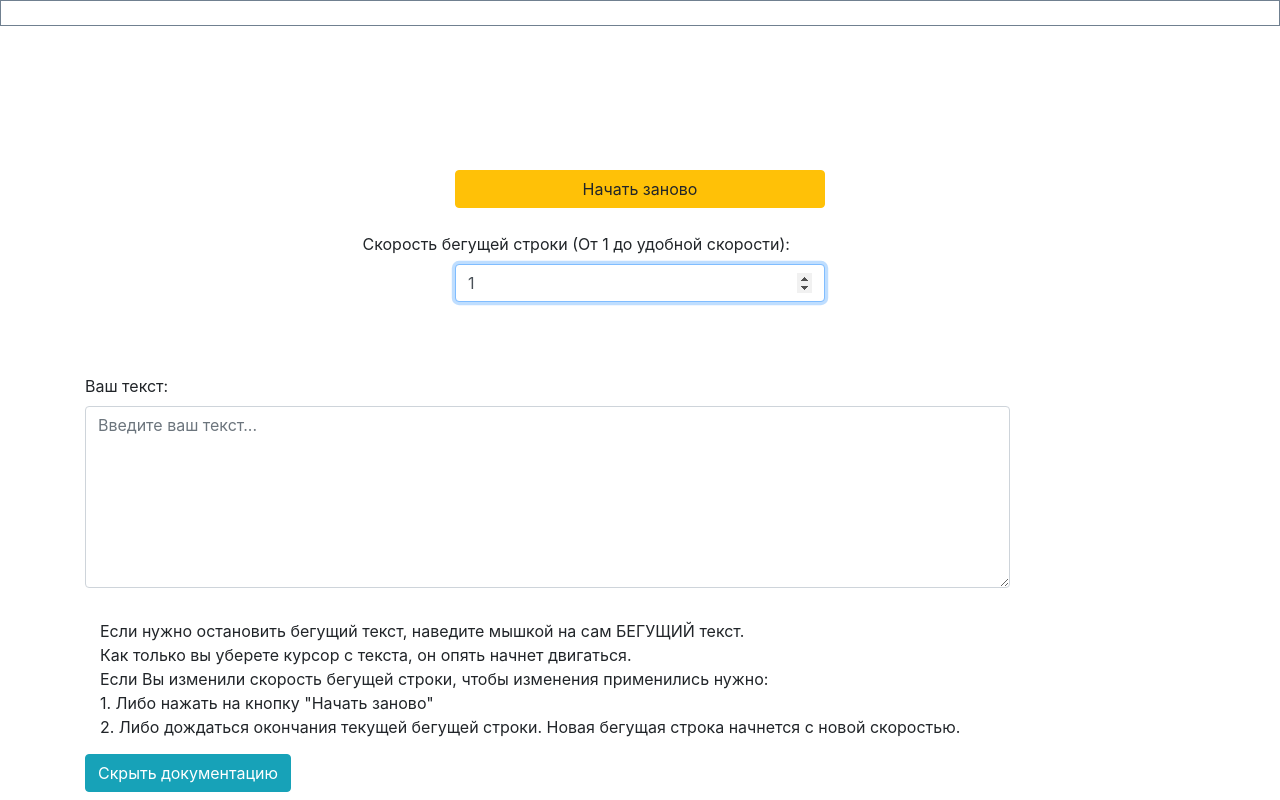
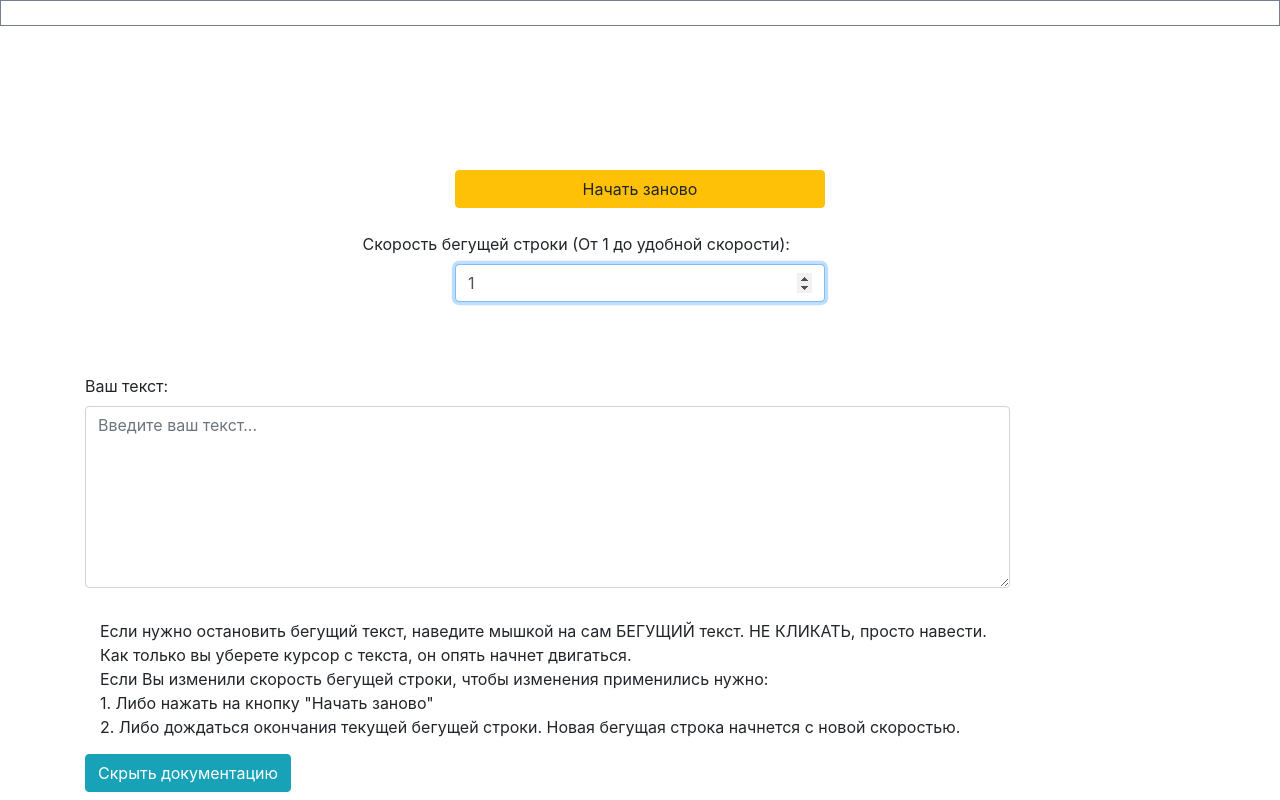
Before and after one commit to Anton-Volchkov/running-text, an Angular app: page / in a window 1280 px wide. Both pictures are taken after a click on the button "Показать документацию". Built offline with nearby package versions, Linux system fonts and the light colour scheme.

Commit message:
Change text

```diff
--- a/src/app/app.component.html
+++ b/src/app/app.component.html
@@ -22,7 +22,7 @@
 
 
 <div *ngIf="documentation" style="padding: 15px;">
-  <span>Если нужно остановить бегущий текст, наведите мышкой на сам БЕГУЩИЙ текст.</span>
+  <span>Если нужно остановить бегущий текст, наведите мышкой на сам БЕГУЩИЙ текст. НЕ КЛИКАТЬ, просто навести.</span>
 <br>
 <span>Как только вы уберете курсор с текста, он опять начнет двигаться.</span>
 <br>
```
